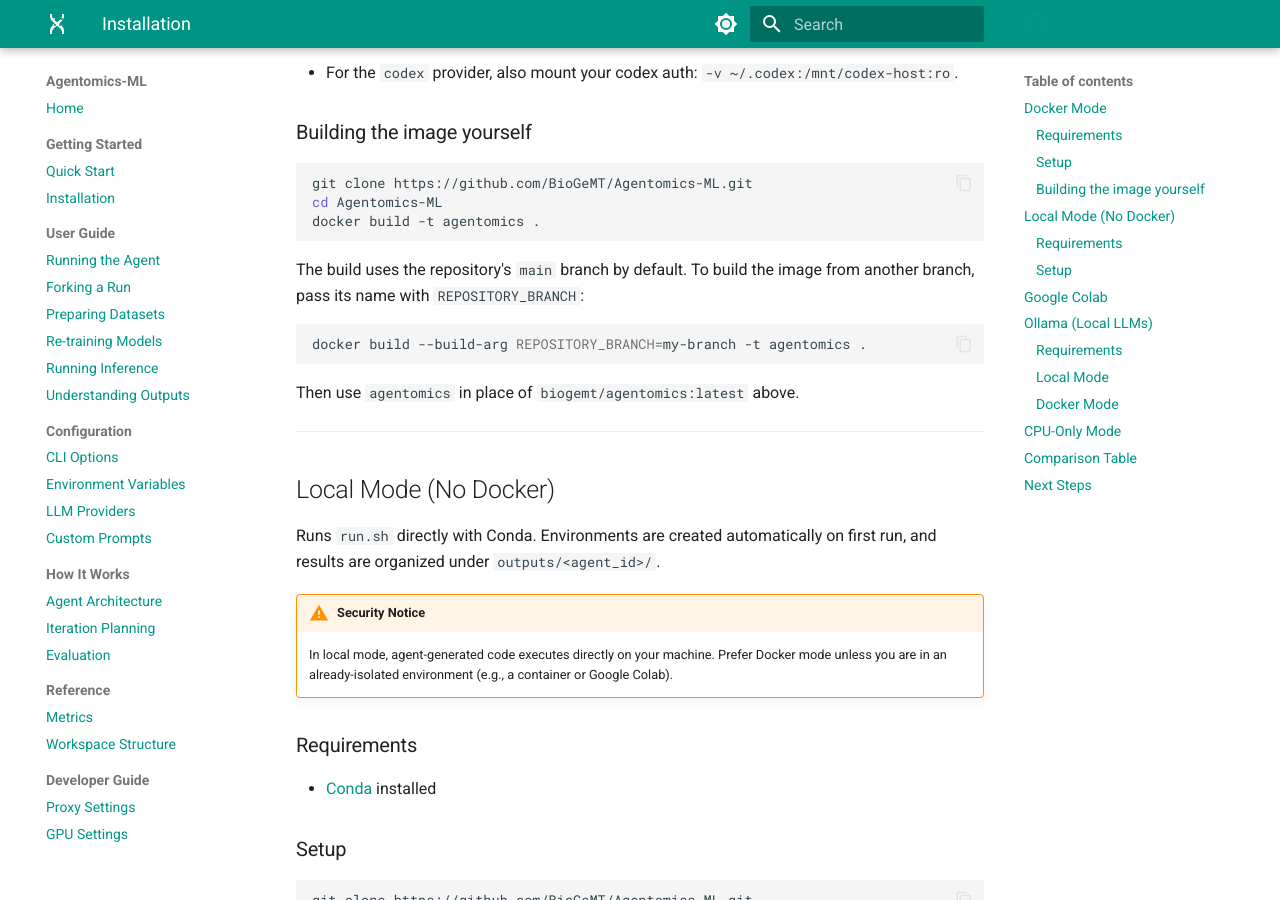
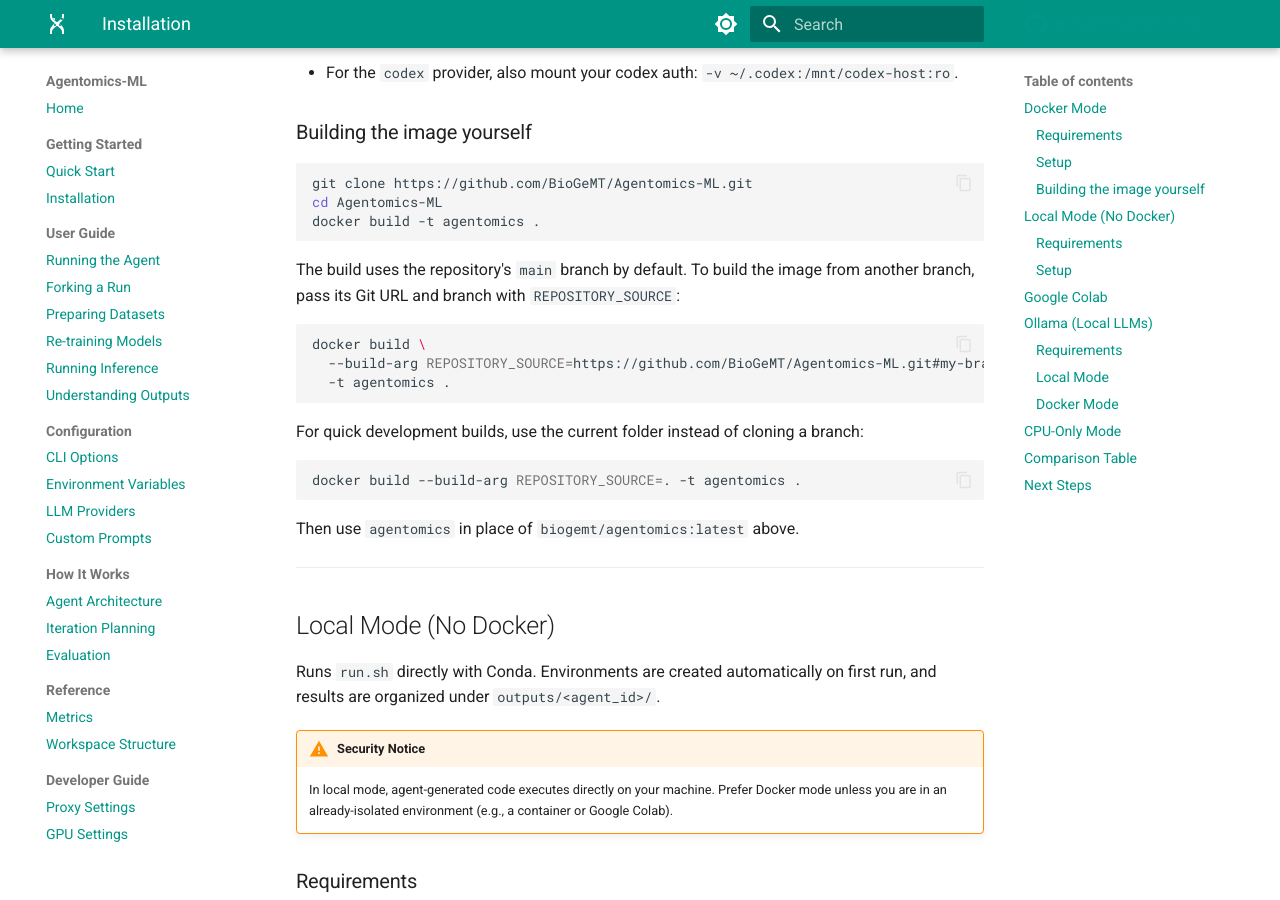
Before and after one commit to BioGeMT/agentomics-ml, an MkDocs documentation site: the page built from docs/getting-started/installation.md, in a window 1280 px wide and 900 px high, scrolled down 1221 px. Built offline with MkDocs 1.6.1 and Material for MkDocs 9.7.7, drawn with Linux system fonts in a browser that asks for light colours; comment, search, counter and statistics services are not loaded.

Commit message:
Add option to build docker image from local repository

````diff
--- a/docs/getting-started/installation.md
+++ b/docs/getting-started/installation.md
@@ -60,10 +60,19 @@
 ```
 
 The build uses the repository's `main` branch by default. To build the image
-from another branch, pass its name with `REPOSITORY_BRANCH`:
+from another branch, pass its Git URL and branch with `REPOSITORY_SOURCE`:
 
 ```bash
-docker build --build-arg REPOSITORY_BRANCH=my-branch -t agentomics .
+docker build \
+  --build-arg REPOSITORY_SOURCE=https://github.com/BioGeMT/Agentomics-ML.git#my-branch \
+  -t agentomics .
+```
+
+For quick development builds, use the current folder instead of cloning a
+branch:
+
+```bash
+docker build --build-arg REPOSITORY_SOURCE=. -t agentomics .
 ```
 
 Then use `agentomics` in place of `biogemt/agentomics:latest` above.
````
Also changed, not shown: 1 other file.
